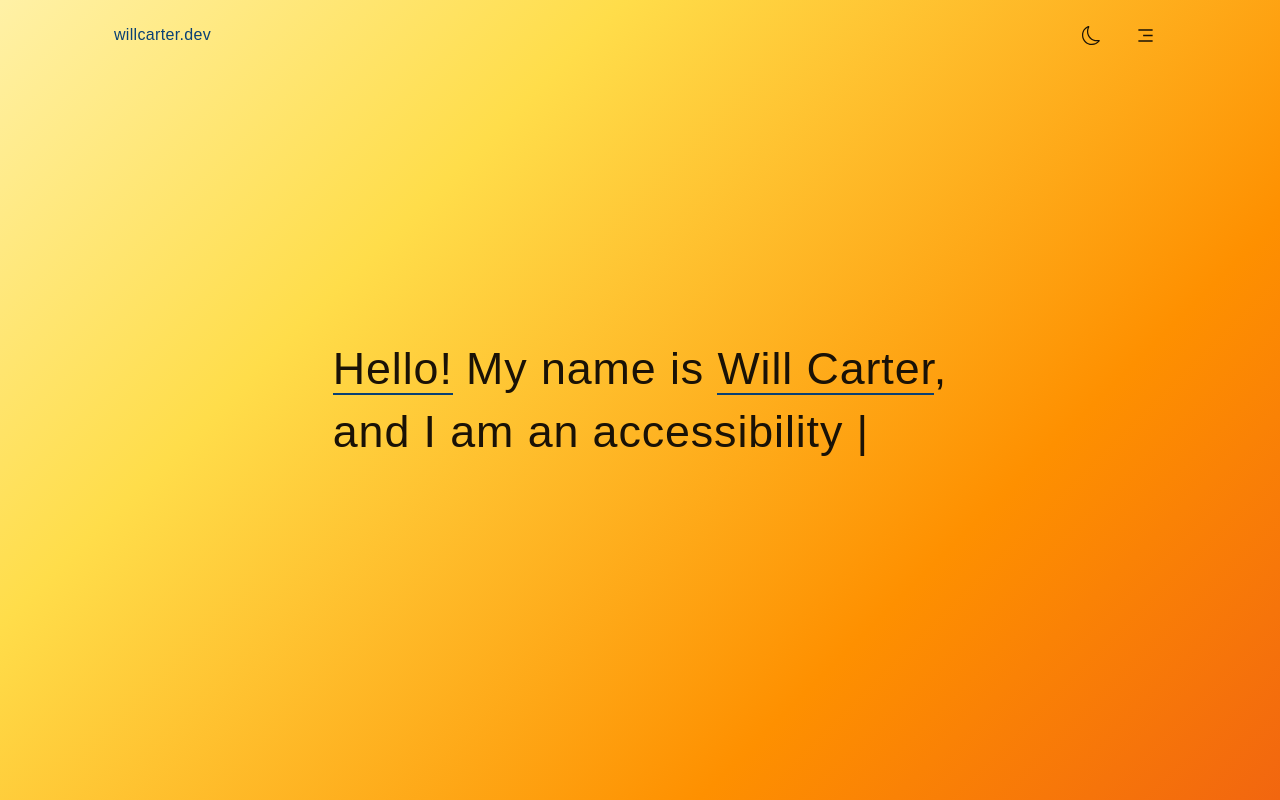
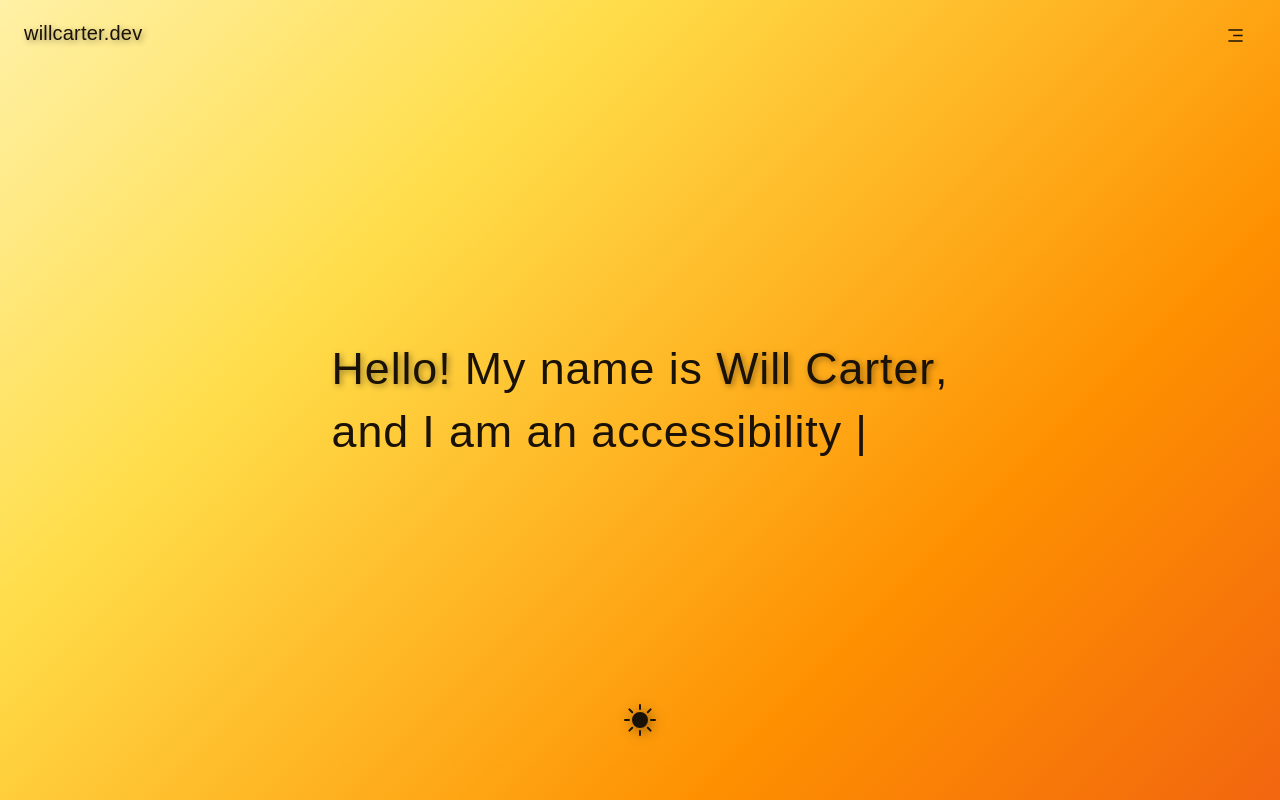
Before and after one commit to whcarter3/willcarter.dev, a Next.js app: page / in a window 1280 px wide. Built offline with nearby package versions, Linux system fonts and the light colour scheme; a web font is replaced by a local one.

Commit message:
homepage sunset animation feature

```diff
--- a/components/ThemeToggle.tsx
+++ b/components/ThemeToggle.tsx
@@ -1,15 +1,36 @@
+import { useState, useCallback, useRef } from 'react';
 import { useThemeContext } from '@/contexts/ThemeContext';
-import { BsSun, BsMoon } from 'react-icons/bs';
+import { BsFillSunFill, BsFillMoonFill } from 'react-icons/bs';
 
 export default function ThemeToggle() {
   const { theme, toggleTheme } = useThemeContext();
+  const [fading, setFading] = useState(false);
+  const btnRef = useRef<HTMLButtonElement>(null);
+
+  const handleClick = useCallback(() => {
+    if (fading) return;
+    setFading(true);
+
+    // Read the actual animation duration from the svg child's computed style
+    const svg = btnRef.current?.querySelector('svg');
+    const raw = svg ? getComputedStyle(svg).animationDuration : '0.3s';
+    const dur = raw.endsWith('ms') ? parseFloat(raw) : parseFloat(raw) * 1000;
+
+    // SYNC: 0.12 must land inside the icon-fade keyframe's 8%–20% opacity:0 window.
+    // If keyframe %-windows change, update this multiplier to match.
+    // dur is read from .theme-toggle.is-fading animationDuration in globals.css.
+    setTimeout(toggleTheme, dur * 0.12);
+    setTimeout(() => setFading(false), dur);
+  }, [fading, toggleTheme]);
+
   return (
     <button
-      className="theme-toggle"
-      onClick={toggleTheme}
+      ref={btnRef}
+      className={`theme-toggle${fading ? ' is-fading' : ''}`}
+      onClick={handleClick}
       aria-label={theme === 'dark' ? 'Switch to light mode' : 'Switch to dark mode'}
     >
-      {theme === 'dark' ? <BsSun /> : <BsMoon />}
+      {theme === 'light' ? <BsFillSunFill /> : <BsFillMoonFill />}
     </button>
   );
 }
--- a/components/nav.tsx
+++ b/components/nav.tsx
@@ -4,7 +4,6 @@ import Image from 'next/image';
 import { useRouter } from 'next/router';
 import classNames from 'classnames';
 import useGradient from '@/hooks/useGradient';
-import ThemeToggle from './ThemeToggle';
 import { RiMenu3Line, RiCloseLine } from 'react-icons/ri';
 
 interface NavProps {
@@ -51,11 +50,10 @@ function Nav({ transparent }: NavProps) {
     >
       <div className="nav-inner">
         <Link href="/">
-          <h1>willcarter.dev</h1>
+          <span className="nav-wordmark">willcarter.dev</span>
         </Link>
 
         <div className="nav-actions">
-          <ThemeToggle />
           <button
             className={classNames('menu-btn', open && 'is-open')}
             onClick={() => setOpen((o) => !o)}
--- a/hooks/useGradient.ts
+++ b/hooks/useGradient.ts
@@ -1,45 +1,26 @@
 import { useState, useRef, useEffect, useCallback } from 'react';
-import { useThemeContext } from '@/contexts/ThemeContext';
 
-const LIGHT_STOPS = '#FFF1A6, #FFDD4A 30%, #FE9000 72%, #F2660F';
-const DARK_STOPS = '#FFC24B, #FF6B4A 45%, #C2468B 78%, #6A3FA0';
-
-function stopsForTheme(theme: 'light' | 'dark'): string {
-  return theme === 'dark' ? DARK_STOPS : LIGHT_STOPS;
-}
+const STOPS = 'var(--grad-1), var(--grad-2) 30%, var(--grad-3) 72%, var(--grad-4)';
 
 const useGradient = <T extends HTMLElement>(): [
   string,
   { onMouseMove: (e: React.MouseEvent<T>) => void; onTouchMove: (e: React.TouchEvent<T>) => void },
   React.MutableRefObject<T | null>
 ] => {
-  const { theme } = useThemeContext();
   const [gradient, setGradient] = useState<string>('');
   const ref = useRef<T>(null);
-  const lastPos = useRef<{ x: number; y: number } | null>(null);
 
-  // Recompute gradient when theme changes — reuse last cursor position if available,
-  // otherwise fall back to the linear gradient
   useEffect(() => {
-    const pos = lastPos.current;
-    const rect = ref.current?.getBoundingClientRect();
-    if (pos && rect) {
-      setGradient(
-        `radial-gradient(circle at ${pos.x - rect.left}px ${pos.y - rect.top}px, ${stopsForTheme(theme)})`
-      );
-    } else {
-      setGradient(`linear-gradient(135deg, ${stopsForTheme(theme)})`);
-    }
-  }, [theme]);
+    setGradient(`linear-gradient(135deg, ${STOPS})`);
+  }, []);
 
   const compute = useCallback((x: number, y: number) => {
     const rect = ref.current?.getBoundingClientRect();
     if (!rect) return;
-    lastPos.current = { x, y };
     setGradient(
-      `radial-gradient(circle at ${x - rect.left}px ${y - rect.top}px, ${stopsForTheme(theme)})`
+      `radial-gradient(circle at ${x - rect.left}px ${y - rect.top}px, ${STOPS})`
     );
-  }, [theme]);
+  }, []);
 
   const onMouseMove = useCallback((e: React.MouseEvent<T>) => compute(e.clientX, e.clientY), [compute]);
   const onTouchMove = useCallback((e: React.TouchEvent<T>) => compute(e.touches[0].clientX, e.touches[0].clientY), [compute]);
--- a/pages/_app.tsx
+++ b/pages/_app.tsx
@@ -2,6 +2,7 @@ import '@/styles/globals.css';
 import type { AppProps } from 'next/app';
 import { PT_Mono, Source_Sans_3 } from 'next/font/google';
 import { ThemeProvider } from '@/contexts/ThemeContext';
+import ThemeToggle from '@/components/ThemeToggle';
 
 const ptMono = PT_Mono({
   weight: '400',
@@ -22,6 +23,7 @@ export default function App({ Component, pageProps }: AppProps) {
     <ThemeProvider>
       <div className={`${ptMono.variable} ${sourceSans3.variable} font-body`} style={{ display: 'contents' }}>
         <Component {...pageProps} />
+        <ThemeToggle />
       </div>
     </ThemeProvider>
   );
--- a/pages/index.tsx
+++ b/pages/index.tsx
@@ -32,12 +32,12 @@ export default function Home() {
       <RadialGradient>
         <div className="h-full w-full flex items-center justify-center p-4 lg:p-0">
           <h1 className="text-2xl lg:text-[2.5rem] text-fg-1 text-center lg:text-left leading-snug font-heading">
-            <Link href="/contact" className="border-b-2 border-fg-1 font-heading hover-shadow">
+            <Link href="/contact" className="font-heading hero-link">
               Hello!
             </Link>{' '}
             <br className="lg:hidden" />
             My name is{' '}
-            <Link href="/about" className="border-b-2 border-fg-1 font-heading hover-shadow">
+            <Link href="/about" className="font-heading hero-link">
               Will Carter
             </Link>
             ,
--- a/styles/globals.css
+++ b/styles/globals.css
@@ -50,15 +50,16 @@
   .nav.is-transparent { background: transparent; box-shadow: none; position: absolute; left: 0; right: 0; }
   .nav-inner {
     position: relative;
-    max-width: 1100px; margin: 0 auto; padding: 14px 24px;
+    max-width: 1400px; margin: 0 auto; padding: 14px 24px;
     display: flex; align-items: center; justify-content: space-between; gap: 16px;
   }
   .nav-wordmark {
     font-family: var(--font-pt-mono); font-size: var(--text-xl);
     color: var(--fg-on-sun); letter-spacing: .01em; line-height: 1;
-    transition: text-shadow var(--dur) var(--ease);
+    text-shadow: var(--text-shadow-link);
+    transition: text-shadow var(--dur) var(--ease), transform var(--dur-fast) var(--ease);
   }
-  .nav-wordmark:hover { text-shadow: 2px 2px 2px rgba(75,75,75,.4); }
+  .nav-wordmark:hover { text-shadow: var(--text-shadow-hover); transform: scale(var(--hover-scale)); }
   .nav-actions { display: flex; align-items: center; gap: 12px; }
 
   .menu-btn {
@@ -99,13 +100,24 @@
   .menu-dot { width: 7px; height: 7px; border-radius: 50%; background: var(--accent); flex-shrink: 0; }
 
   .theme-toggle {
+    position: fixed; bottom: 64px; left: 50%; transform: translateX(-50%);
+    z-index: 100;
     display: inline-flex; align-items: center; justify-content: center;
-    width: 42px; height: 42px; border-radius: var(--radius-pill);
-    border: none; background: transparent; color: var(--fg-on-sun); font-size: 19px;
-    transition: background var(--dur) var(--ease), transform var(--dur-fast) var(--ease);
+    padding: 0; border: none; background: none;
+    font-size: 32px;
+    cursor: pointer;
+    filter: drop-shadow(2px 2px 6px rgba(0, 0, 0, .4));
+    transition: filter var(--dur) var(--ease), transform var(--dur-fast) var(--ease);
+    /* background: rgba(255, 75, 75, 0.75) */
   }
-  .theme-toggle:hover { background: rgba(255,255,255,.22); }
-  .theme-toggle:active { transform: scale(.92); }
+  /* Icon color uses a transitioning token — morphs with the theme */
+  .theme-toggle { color: var(--fg-on-sun); }
+  .theme-toggle:hover { filter: drop-shadow(3px 3px 12px rgba(0, 0, 0, .7)) drop-shadow(0 0 24px rgba(0, 0, 0, .3)); transform: translateX(-50%) scale(var(--hover-scale)); }
+  /* SYNC: icon-fade duration, keyframe %-windows, and ThemeToggle.tsx setTimeout
+     must agree. The JS reads animationDuration from this element at click time,
+     then fires toggleTheme at 12% — must land inside the keyframe's 8%–20%
+     opacity:0 window. See @keyframes icon-fade and ThemeToggle.tsx. */
+  .theme-toggle.is-fading svg { animation: icon-fade 5000ms var(--ease) forwards; }
 
   /* Footer */
   .footer {
@@ -256,8 +268,13 @@
     min-height: 100vh; display: flex; align-items: center; justify-content: center;
     padding: 40px;
   }
-  .hero h1 { font-size: clamp(1.8rem, 4vw, 2.8rem); color: var(--fg-on-sun); line-height: 1.4; max-width: 760px; }
-  .hero .ulink { color: var(--fg-on-sun); border-color: var(--fg-on-sun); }
+  .hero h1 { font-size: clamp(1.8rem, 4vw, 2.8rem); color: var(--fg-on-sun); line-height: 1.4; max-width: 900px; }
+  .hero-link {
+    display: inline-block; color: var(--fg-on-sun);
+    text-shadow: var(--text-shadow-link);
+    transition: text-shadow var(--dur) var(--ease), transform var(--dur-fast) var(--ease);
+  }
+  .hero-link:hover { text-shadow: var(--text-shadow-hover); transform: scale(var(--hover-scale)); }
 
   /* Section headings */
   .section-title { font-size: var(--text-3xl); margin: 8px 0 28px; }
@@ -308,7 +325,11 @@
     margin-left: 2px; animation: blink 1s steps(2) infinite; align-self: stretch;
   }
 
-  .hover-shadow:hover { text-shadow: 2px 2px 2px rgba(75, 75, 75, 0.75); }
+  .hover-shadow {
+    text-shadow: var(--text-shadow-link);
+    transition: text-shadow var(--dur) var(--ease), transform var(--dur-fast) var(--ease);
+  }
+  .hover-shadow:hover { text-shadow: var(--text-shadow-hover); transform: scale(var(--hover-scale)); }
   .filter-shadow:hover { filter: drop-shadow(2px 2px 2px rgba(75, 75, 75, 0.75)); }
 
 }
@@ -319,6 +340,18 @@
   to   { opacity: 1; transform: none; }
 }
 @keyframes blink { 50% { opacity: 0; } }
+/* SYNC: These keyframe windows are read by ThemeToggle.tsx.
+   - 0%–8%:    fast fade out (icon disappears)
+   - 8%–20%:   invisible window (theme + icon swap happens here via JS at 12%)
+   - 20%–100%: slow fade in (new icon rises)
+   If you change the %-windows, update the 0.12 multiplier in ThemeToggle.tsx.
+   Total duration is set on .theme-toggle.is-fading above. */
+@keyframes icon-fade {
+  0%   { opacity: 1; }
+  8%   { opacity: 0; }
+  20%  { opacity: 0; }
+  100% { opacity: 1; }
+}
 
 @media (prefers-reduced-motion: reduce) {
   * { animation: none !important; transition: none !important; }
@@ -334,4 +367,8 @@
   }
   .endorsement-inner.reverse .endorsement-avatar,
   .endorsement-inner.reverse .endorsement-content { order: unset; }
+
+  .theme-toggle { bottom: 20px; }
+  .theme-toggle:hover { transform: translateX(-50%) scale(var(--hover-scale)); }
+  .theme-toggle:active { transform: translateX(-50%) scale(.92); }
 }
--- a/styles/tokens.css
+++ b/styles/tokens.css
@@ -3,6 +3,29 @@
    Daybreak (light) and Nightfall (dark) themes.
    Applied via data-theme attribute on <html>.
    ========================================================================== */
+
+/* ---- Animatable theme tokens ---------------------------------------------- */
+@property --grad-1   { syntax: '<color>'; inherits: true; initial-value: #FFF1A6; }
+@property --grad-2   { syntax: '<color>'; inherits: true; initial-value: #FFDD4A; }
+@property --grad-3   { syntax: '<color>'; inherits: true; initial-value: #FE9000; }
+@property --grad-4   { syntax: '<color>'; inherits: true; initial-value: #F2660F; }
+@property --bg-1     { syntax: '<color>'; inherits: true; initial-value: #FFF5D6; }
+@property --bg-2     { syntax: '<color>'; inherits: true; initial-value: #FFFAEC; }
+@property --bg-3     { syntax: '<color>'; inherits: true; initial-value: #FFF1A6; }
+@property --bg-inset { syntax: '<color>'; inherits: true; initial-value: #FFF8DE; }
+@property --fg-1     { syntax: '<color>'; inherits: true; initial-value: #094074; }
+@property --fg-2     { syntax: '<color>'; inherits: true; initial-value: #3C6997; }
+@property --fg-3     { syntax: '<color>'; inherits: true; initial-value: #6B8FAF; }
+@property --fg-on-sun { syntax: '<color>'; inherits: true; initial-value: #1a1206; }
+@property --fg-on-moon { syntax: '<color>'; inherits: true; initial-value: #094074; }
+@property --accent   { syntax: '<color>'; inherits: true; initial-value: #FE9000; }
+@property --accent-2 { syntax: '<color>'; inherits: true; initial-value: #FFDD4A; }
+@property --accent-sky { syntax: '<color>'; inherits: true; initial-value: #5ADBFF; }
+@property --border-1 { syntax: '<color>'; inherits: true; initial-value: rgba(9, 64, 116, 0.18); }
+@property --border-2 { syntax: '<color>'; inherits: true; initial-value: rgba(9, 64, 116, 0.09); }
+@property --selection-bg { syntax: '<color>'; inherits: true; initial-value: #FFDD4A; }
+@property --selection-fg { syntax: '<color>'; inherits: true; initial-value: #094074; }
+@property --ring     { syntax: '<color>'; inherits: true; initial-value: rgba(254, 144, 0, 0.6); }
 
 /* ---- Typography (theme-independent) -------------------------------------- */
 :root {
@@ -31,6 +54,61 @@
   --dur:      300ms;
   --dur-fast: 150ms;
   --ease:     cubic-bezier(.4, 0, .2, 1);
+
+  --text-shadow-link:  2px 2px 6px rgba(0, 0, 0, .4);
+  --text-shadow-hover: 3px 3px 12px rgba(0, 0, 0, .7), 0 0 24px rgba(0, 0, 0, .3);
+  --hover-scale:       1.05;
+
+  /* ---- Sunset transition choreography ------------------------------------ */
+  /* Tweak these to taste — durations, delays, and easing per layer           */
+  --sun-dur-sky:      0.8s;   /* backgrounds — the sky shifts first           */
+  --sun-dur-glow:     1.0s;   /* gradient light stop — sun dropping           */
+  --sun-dur-warmth:   1.4s;   /* gradient mid stops — golden hour lingers     */
+  --sun-dur-horizon:  1.6s;   /* gradient deep stop — afterglow arrives last  */
+  --sun-dur-ink:      1.0s;   /* foreground text — follows the sky            */
+  --sun-dur-accent:   1.2s;   /* accent colors — mid-transition              */
+  --sun-dur-edge:     0.8s;   /* borders, rings — subtle, quick              */
+
+  --sun-delay-none:   0s;
+  --sun-delay-short:  0.1s;   /* text slightly after sky                     */
+  --sun-delay-mid:    0.2s;   /* accents after text                          */
+  --sun-delay-long:   0.3s;   /* deep gradient last                          */
+
+  --sun-ease-sky:     ease-out;                     /* quick start, slow settle */
+  --sun-ease-glow:    cubic-bezier(.3, 0, .2, 1);  /* smooth drop              */
+  --sun-ease-warmth:  ease-in-out;                  /* lingers in the middle    */
+  --sun-ease-horizon: cubic-bezier(.1, 0, .3, 1);  /* slow arrival             */
+  --sun-ease-ink:     ease-out;
+  --sun-ease-accent:  ease-in-out;
+  --sun-ease-edge:    ease-out;
+
+  transition:
+    /* gradient stops — staggered like a real sunset */
+    --grad-1   var(--sun-dur-glow)    var(--sun-ease-glow)    var(--sun-delay-none),
+    --grad-2   var(--sun-dur-warmth)  var(--sun-ease-warmth)  var(--sun-delay-none),
+    --grad-3   var(--sun-dur-warmth)  var(--sun-ease-warmth)  var(--sun-delay-short),
+    --grad-4   var(--sun-dur-horizon) var(--sun-ease-horizon) var(--sun-delay-long),
+    /* backgrounds — sky shifts first */
+    --bg-1     var(--sun-dur-sky)     var(--sun-ease-sky)     var(--sun-delay-none),
+    --bg-2     var(--sun-dur-sky)     var(--sun-ease-sky)     var(--sun-delay-none),
+    --bg-3     var(--sun-dur-sky)     var(--sun-ease-sky)     var(--sun-delay-none),
+    --bg-inset var(--sun-dur-sky)     var(--sun-ease-sky)     var(--sun-delay-none),
+    /* foregrounds — text follows the sky */
+    --fg-1     var(--sun-dur-ink)     var(--sun-ease-ink)     var(--sun-delay-short),
+    --fg-2     var(--sun-dur-ink)     var(--sun-ease-ink)     var(--sun-delay-short),
+    --fg-3     var(--sun-dur-ink)     var(--sun-ease-ink)     var(--sun-delay-short),
+    --fg-on-sun  var(--sun-dur-ink)    var(--sun-ease-ink)     var(--sun-delay-short),
+    --fg-on-moon var(--sun-dur-ink)    var(--sun-ease-ink)     var(--sun-delay-short),
+    /* accents */
+    --accent   var(--sun-dur-accent)  var(--sun-ease-accent)  var(--sun-delay-mid),
+    --accent-2 var(--sun-dur-accent)  var(--sun-ease-accent)  var(--sun-delay-mid),
+    --accent-sky var(--sun-dur-accent) var(--sun-ease-accent) var(--sun-delay-mid),
+    /* edges — subtle, quick */
+    --border-1 var(--sun-dur-edge)    var(--sun-ease-edge)    var(--sun-delay-none),
+    --border-2 var(--sun-dur-edge)    var(--sun-ease-edge)    var(--sun-delay-none),
+    --selection-bg var(--sun-dur-edge) var(--sun-ease-edge)   var(--sun-delay-none),
+    --selection-fg var(--sun-dur-edge) var(--sun-ease-edge)   var(--sun-delay-none),
+    --ring     var(--sun-dur-edge)    var(--sun-ease-edge)    var(--sun-delay-none);
 }
 
 /* ---- Daybreak (light) ----------------------------------------------------- */
@@ -44,7 +122,8 @@
   --fg-1:      #094074;
   --fg-2:      #3C6997;
   --fg-3:      #6B8FAF;
-  --fg-on-sun: #1a1206;
+  --fg-on-sun:  #1a1206;
+  --fg-on-moon: #094074;
 
   --accent:     #FE9000;
   --accent-2:   #FFDD4A;
@@ -62,8 +141,9 @@
   --selection-bg: #FFDD4A;
   --selection-fg: #094074;
 
-  --grad-mood-linear: linear-gradient(90deg,  #FFF1A6, #FFDD4A 30%, #FE9000 72%, #F2660F);
-  --grad-mood-card:   linear-gradient(135deg, #FFF1A6, #FFDD4A 30%, #FE9000 72%, #F2660F);
+  --grad-1: #FFF1A6; --grad-2: #FFDD4A; --grad-3: #FE9000; --grad-4: #F2660F;
+  --grad-mood-linear: linear-gradient(90deg,  var(--grad-1), var(--grad-2) 30%, var(--grad-3) 72%, var(--grad-4));
+  --grad-mood-card:   linear-gradient(135deg, var(--grad-1), var(--grad-2) 30%, var(--grad-3) 72%, var(--grad-4));
 }
 
 /* ---- Nightfall (dark) ----------------------------------------------------- */
@@ -76,7 +156,8 @@
   --fg-1:      #F0E6D3;
   --fg-2:      #C4A882;
   --fg-3:      #8A7260;
-  --fg-on-sun: #fff8f0;
+  --fg-on-sun:  #fff8f0;
+  --fg-on-moon: #F0E6D3;
 
   --accent:     #FF8C42;
   --accent-2:   #FFC24B;
@@ -94,6 +175,7 @@
   --selection-bg: #C2468B;
   --selection-fg: #F0E6D3;
 
-  --grad-mood-linear: linear-gradient(90deg,  #FFC24B, #FF6B4A 45%, #C2468B 78%, #6A3FA0);
-  --grad-mood-card:   linear-gradient(135deg, #FFC24B, #FF6B4A 45%, #C2468B 78%, #6A3FA0);
+  --grad-1: #FFC24B; --grad-2: #FF6B4A; --grad-3: #C2468B; --grad-4: #6A3FA0;
+  --grad-mood-linear: linear-gradient(90deg,  var(--grad-1), var(--grad-2) 45%, var(--grad-3) 78%, var(--grad-4));
+  --grad-mood-card:   linear-gradient(135deg, var(--grad-1), var(--grad-2) 45%, var(--grad-3) 78%, var(--grad-4));
 }
```
